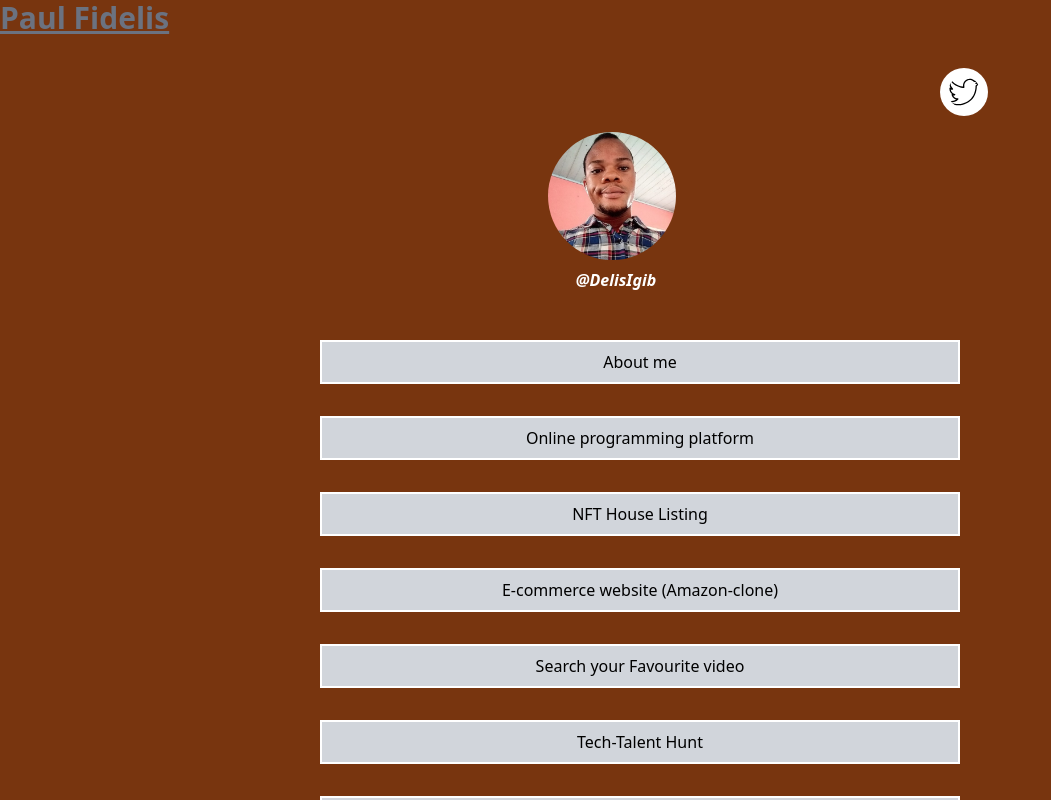
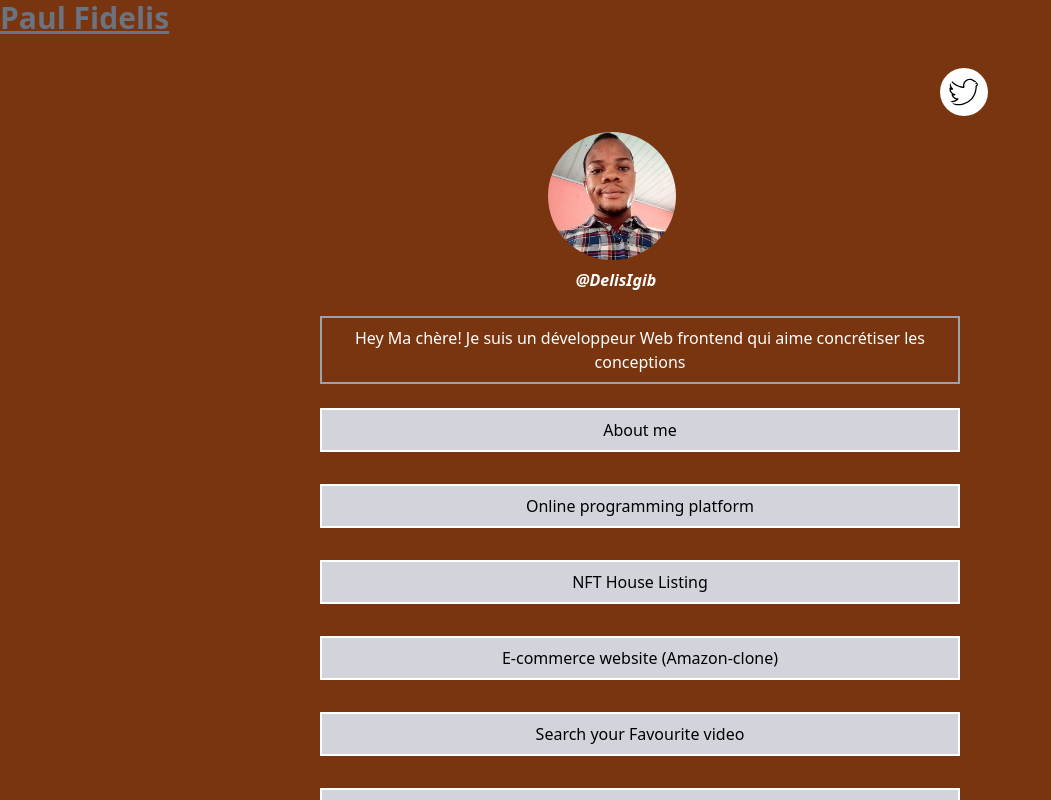
Before and after one commit to fidelmak/myProjectLink, a React (Create React App) app in the folder mylink/: page / in a window 1280 px wide. Shown: the top 800 px of the page, without its empty margins (0-1051 px from the left). Built offline with nearby package versions, Linux system fonts and the light colour scheme.

Commit message:
modified:   mylink/src/components/Nav.jsx

```diff
--- a/mylink/src/components/Nav.jsx
+++ b/mylink/src/components/Nav.jsx
@@ -23,7 +23,7 @@ function Nav(props) {
 <div className="mt-6">
     <span className="text-white  flex justify-center">
 
-       <p className=" border-2 p-2 md:hidden border-gray-400 w-1/2 text-center ">Hey Ma chère! Je suis un développeur Web frontend qui aime concrétiser les conceptions </p> </span>
+       <p className=" border-2 p-2  border-gray-400 w-1/2 text-center ">Hey Ma chère! Je suis un développeur Web frontend qui aime concrétiser les conceptions </p> </span>
     </div>
 
 </nav>
```
